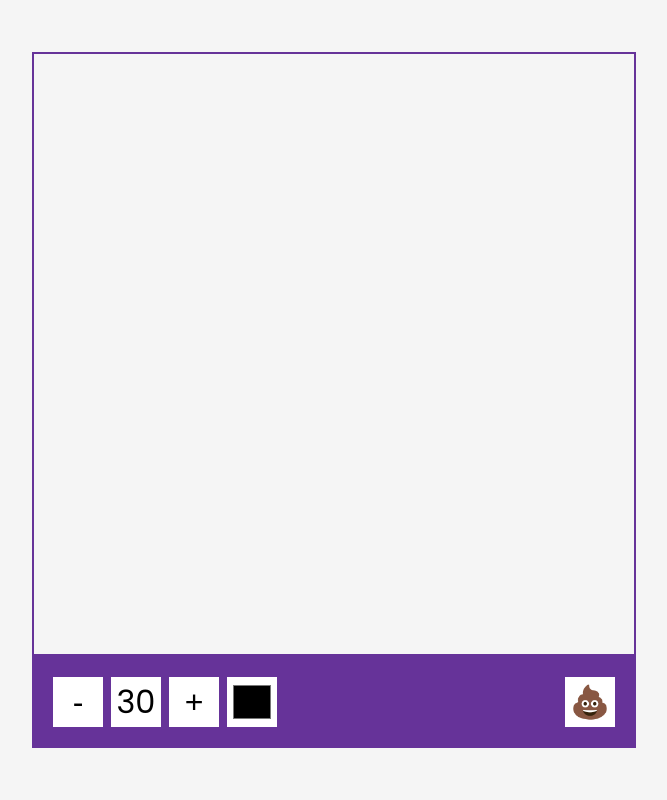
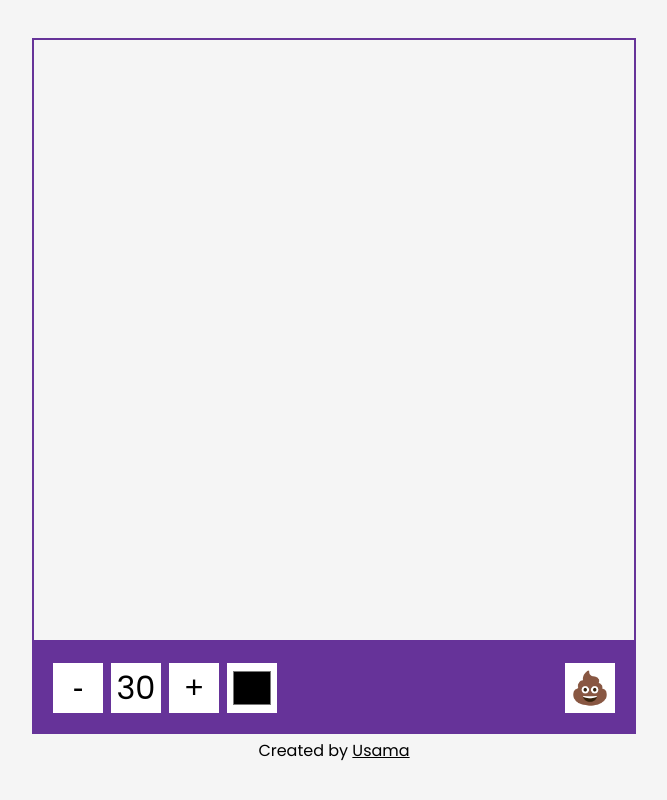
Before and after one commit to khusamayasir/Drawing-App, a plain HTML site: page index.html in a window 1280 px wide. Shown: the whole page, without its empty margins (306-973 px from the left). Drawn offline with Linux system fonts and the light colour scheme.

Commit message:
final commit

```diff
--- a/index.html
+++ b/index.html
@@ -18,6 +18,7 @@
         <input type="color" id="color">
         <button id="clear">💩</button>
     </div>
+    <footer>Created by <a target="_blank" href="https://github.com/khusamayasir">Usama</a> </footer>
 </body>
 
 </html>
```
